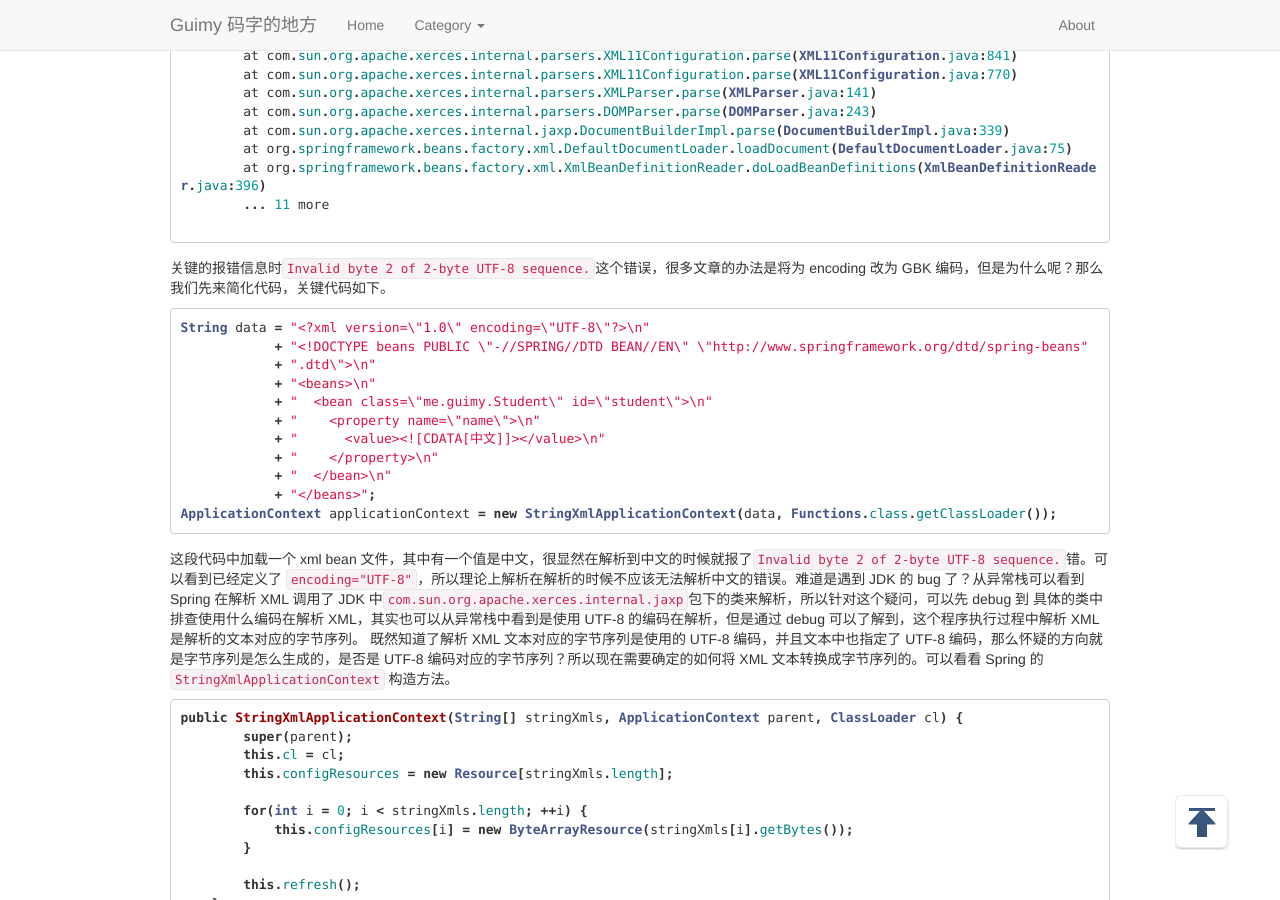
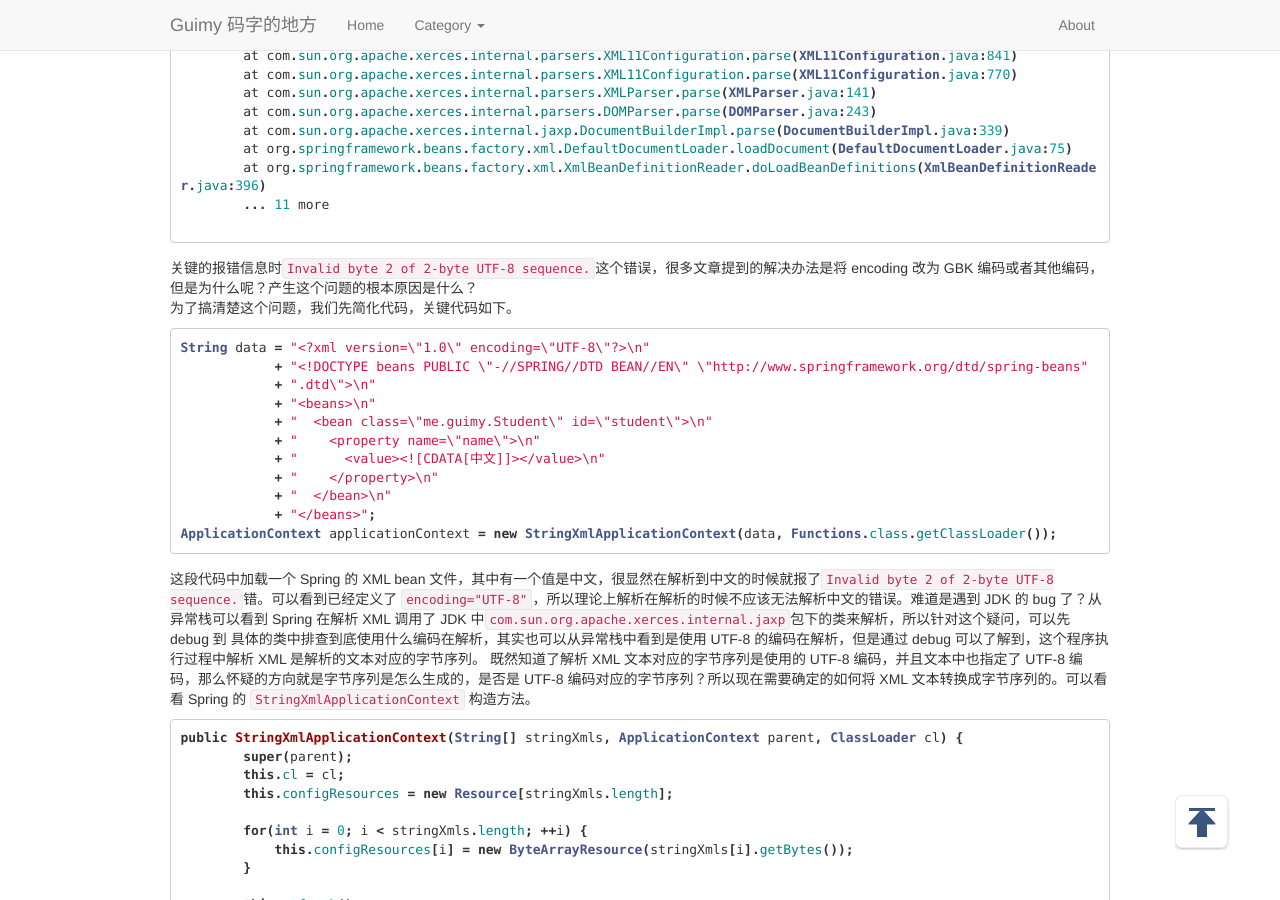
Before and after one commit to guimingyue/guimingyue.github.io, a Jekyll site: the page built from _posts/2018-05-25-Invalid-byte-2-of-2-byte-UTF-8-sequence.md, in a window 1280 px wide and 900 px high, scrolled down 872 px. Built offline with Jekyll 4.4.1, drawn with Linux system fonts in a browser that asks for light colours; comment, search, counter and statistics services are not loaded.

Commit message:
Update 2018-05-25-Invalid-byte-2-of-2-byte-UTF-8-sequence.md

````diff
--- a/_posts/2018-05-25-Invalid-byte-2-of-2-byte-UTF-8-sequence.md
+++ b/_posts/2018-05-25-Invalid-byte-2-of-2-byte-UTF-8-sequence.md
@@ -37,7 +37,8 @@
 	... 11 more
 
 ```
-关键的报错信息时`Invalid byte 2 of 2-byte UTF-8 sequence.`这个错误，很多文章的办法是将为 encoding 改为 GBK 编码，但是为什么呢？那么我们先来简化代码，关键代码如下。
+关键的报错信息时`Invalid byte 2 of 2-byte UTF-8 sequence.`这个错误，很多文章提到的解决办法是将 encoding 改为 GBK 编码或者其他编码，但是为什么呢？产生这个问题的根本原因是什么？
+为了搞清楚这个问题，我们先简化代码，关键代码如下。
 ```java
 String data = "<?xml version=\"1.0\" encoding=\"UTF-8\"?>\n"
             + "<!DOCTYPE beans PUBLIC \"-//SPRING//DTD BEAN//EN\" \"http://www.springframework.org/dtd/spring-beans"
@@ -51,7 +52,7 @@
             + "</beans>";
 ApplicationContext applicationContext = new StringXmlApplicationContext(data, Functions.class.getClassLoader());
 ```
-这段代码中加载一个 xml bean 文件，其中有一个值是中文，很显然在解析到中文的时候就报了`Invalid byte 2 of 2-byte UTF-8 sequence.`错。可以看到已经定义了 `encoding="UTF-8"`，所以理论上解析在解析的时候不应该无法解析中文的错误。难道是遇到 JDK 的 bug 了？从异常栈可以看到 Spring 在解析 XML 调用了 JDK 中`com.sun.org.apache.xerces.internal.jaxp`包下的类来解析，所以针对这个疑问，可以先 debug 到 具体的类中排查使用什么编码在解析 XML，其实也可以从异常栈中看到是使用 UTF-8 的编码在解析，但是通过 debug 可以了解到，这个程序执行过程中解析 XML 是解析的文本对应的字节序列。
+这段代码中加载一个 Spring 的 XML bean 文件，其中有一个值是中文，很显然在解析到中文的时候就报了`Invalid byte 2 of 2-byte UTF-8 sequence.`错。可以看到已经定义了 `encoding="UTF-8"`，所以理论上解析在解析的时候不应该无法解析中文的错误。难道是遇到 JDK 的 bug 了？从异常栈可以看到 Spring 在解析 XML 调用了 JDK 中`com.sun.org.apache.xerces.internal.jaxp`包下的类来解析，所以针对这个疑问，可以先 debug 到 具体的类中排查到底使用什么编码在解析，其实也可以从异常栈中看到是使用 UTF-8 的编码在解析，但是通过 debug 可以了解到，这个程序执行过程中解析 XML 是解析的文本对应的字节序列。
 既然知道了解析 XML 文本对应的字节序列是使用的 UTF-8 编码，并且文本中也指定了 UTF-8 编码，那么怀疑的方向就是字节序列是怎么生成的，是否是 UTF-8 编码对应的字节序列？所以现在需要确定的如何将 XML 文本转换成字节序列的。可以看看 Spring 的 `StringXmlApplicationContext` 构造方法。
 ```java
 public StringXmlApplicationContext(String[] stringXmls, ApplicationContext parent, ClassLoader cl) {
````
